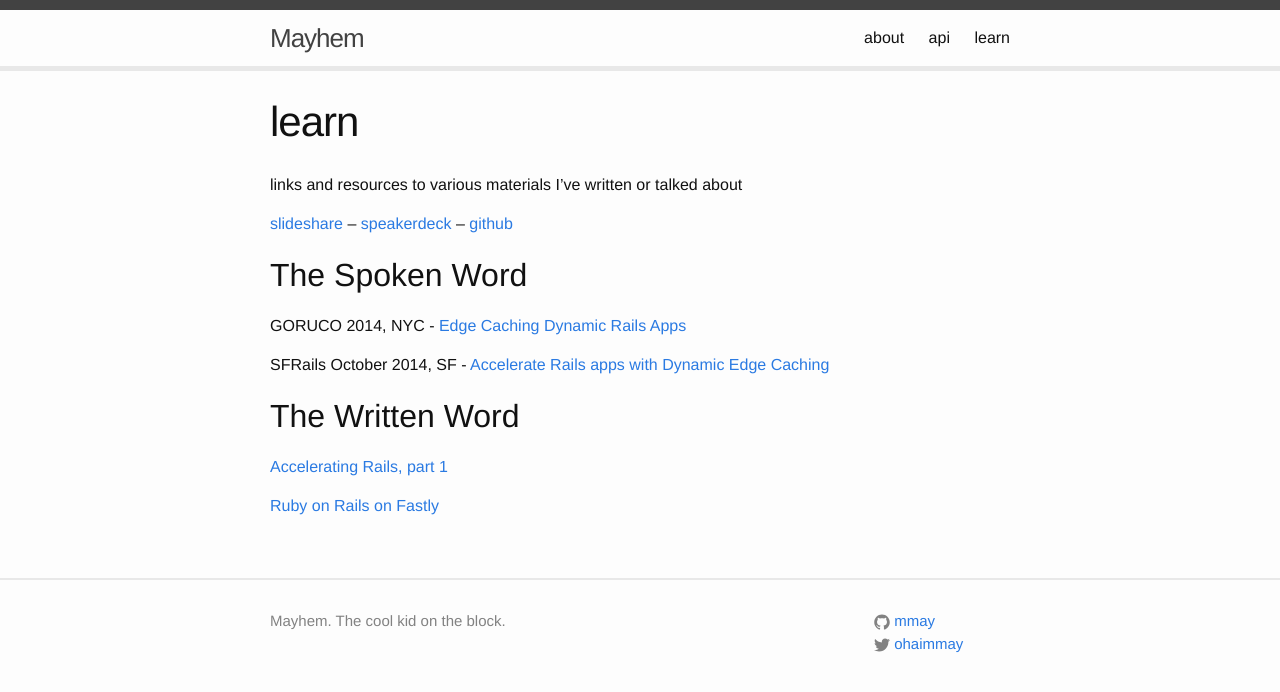
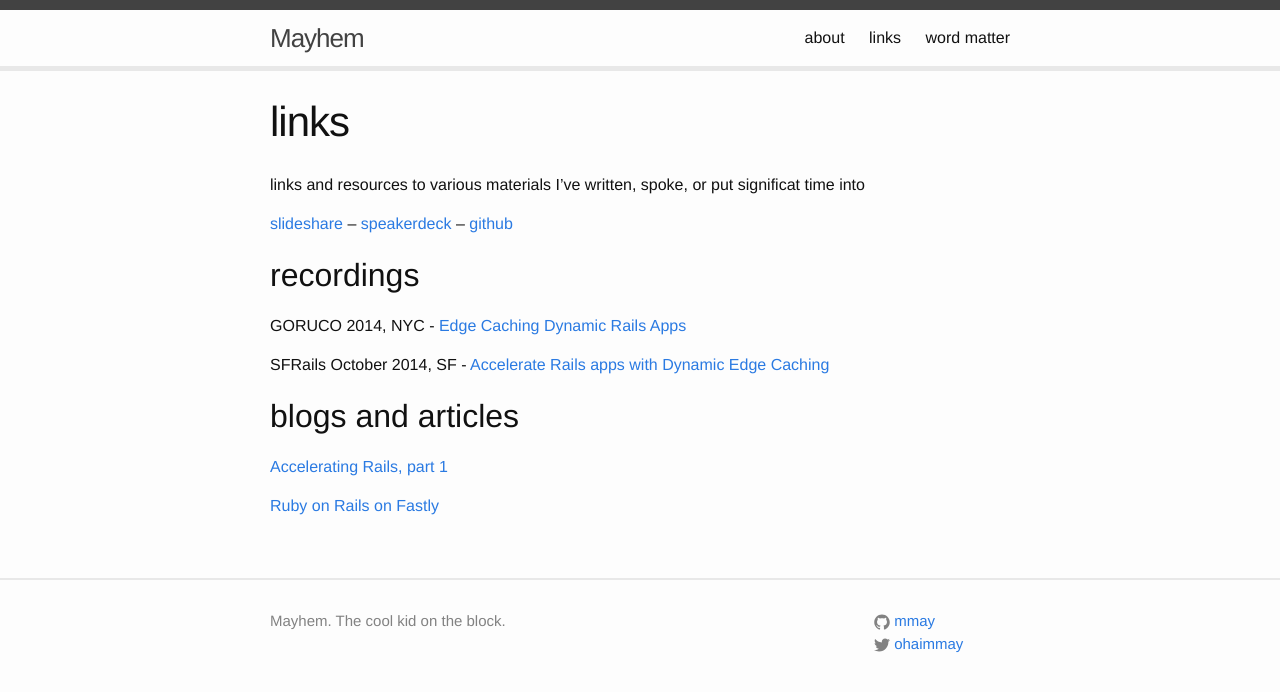
Before and after one commit to mmay/mayhem, a Jekyll site: the page built from links.md, in a window 1280 px wide. Shown: the top 692 px of the page. Built offline with Jekyll 4.4.1, drawn with Linux system fonts in a browser that asks for light colours.

Commit message:
update header and layouts

```diff
--- a/_includes/header.html
+++ b/_includes/header.html
@@ -2,7 +2,7 @@
 
   <div class="wrapper">
 
-    <div class="site-title">{{ site.title }}</div>
+	  <a href='/'><div class="site-title">{{ site.title }}</div></a>
 
     <nav class="site-nav">
       <a href="#" class="menu-icon">
@@ -19,6 +19,7 @@
           <a class="page-link" href="{{ page.url | prepend: site.baseurl }}">{{ page.title }}</a>
           {% endif %}
         {% endfor %}
+          <a class="page-link" href="/word-matter">word matter</a>
       </div>
     </nav>
 
--- a/learn.md
+++ b/links.md
@@ -1,20 +1,20 @@
 ---
 layout: page
-title: learn
-permalink: learn/
+title: links
+permalink: links/
 ---
 
-links and resources to various materials I've written or talked about
+links and resources to various materials I've written, spoke, or put significat time into
 
 [slideshare](http://www.slideshare.net/iammichaelmay) -- [speakerdeck](https://speakerdeck.com/mmay) -- [github](https://github.com/mmay)
 
-## The Spoken Word
+## recordings
 
 GORUCO 2014, NYC - [Edge Caching Dynamic Rails Apps](http://vimeo.com/101015190)
 
 SFRails October 2014, SF - [Accelerate Rails apps with Dynamic Edge Caching](https://www.youtube.com/watch?v=1y0tMjO8Buw)
 
-## The Written Word
+## blogs and articles
 
 [Accelerating Rails, part 1](http://www.fastly.com/blog/accelerating-rails-part-1-built-in-caching/)
 
```
Also changed, not shown: api.md (deleted, +0 -10 lines), index.html (+0 -16 lines), word-matter/index.html (added, +21 -0 lines).
